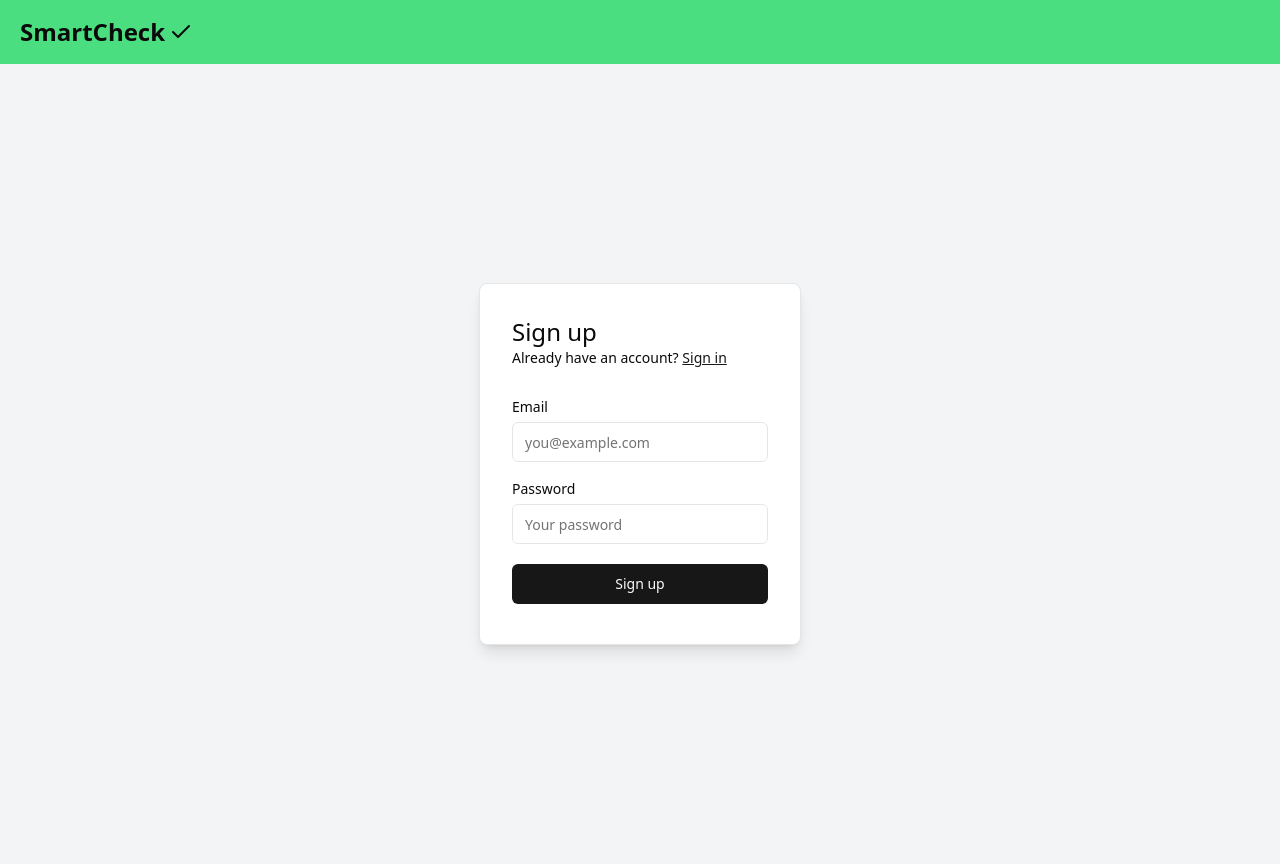
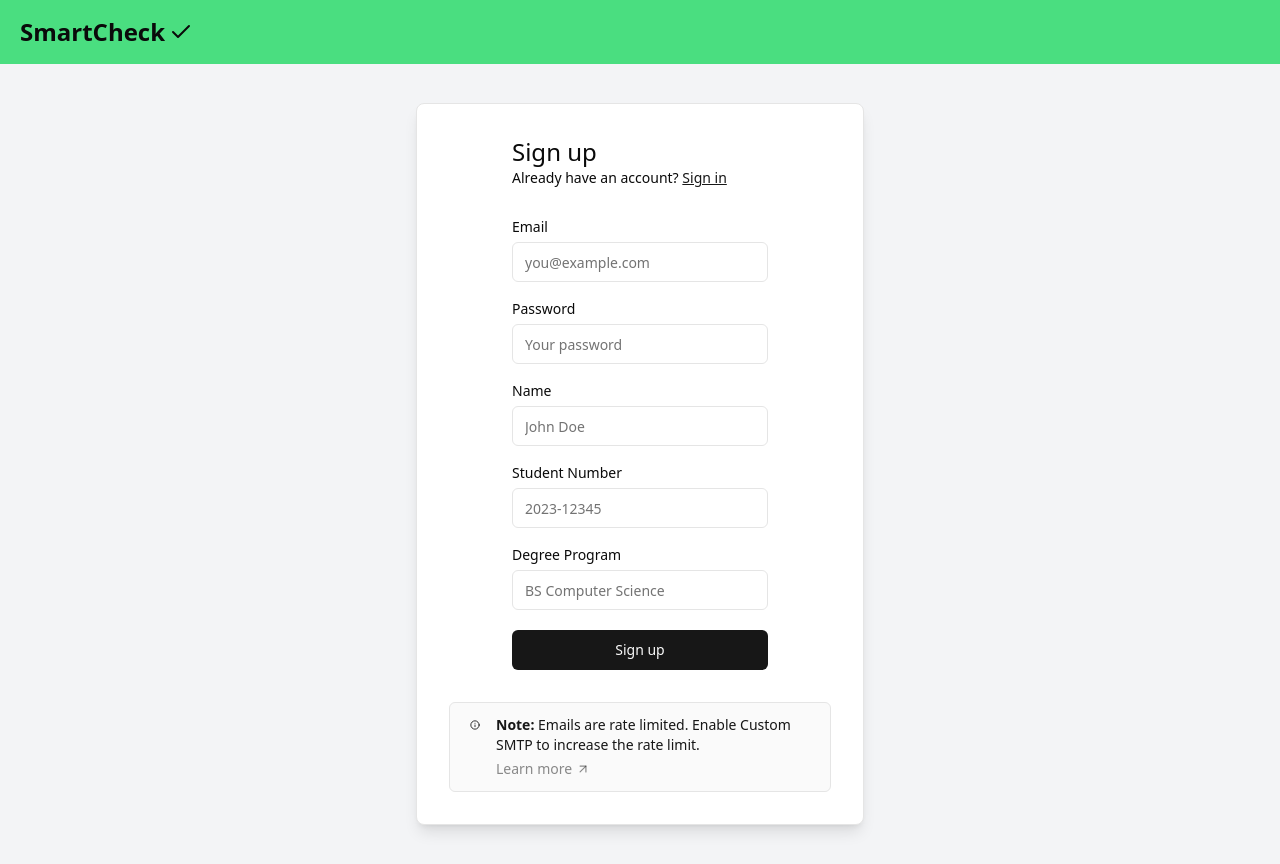
Before and after one commit to PhillipHufana/SmartCheck, a Next.js app: page /sign-up in a window 1280 px wide. Built offline with nearby package versions, Linux system fonts and the light colour scheme; no server answers.

Commit message:
add user details in sign-up

```diff
--- a/app/(auth-pages)/sign-up/page.tsx
+++ b/app/(auth-pages)/sign-up/page.tsx
@@ -39,12 +39,27 @@ export default async function Signup(props: {
             minLength={6}
             required
           />
+          <Label htmlFor="name">Name</Label>
+          <Input id="name" name="name" placeholder="John Doe" />
+          <Label htmlFor="studentnum">Student Number</Label>
+          <Input
+                  id="studentnum"
+                  name="studentnum"
+                  placeholder="2023-12345"
+          />
+          <Label htmlFor="degreeprog">Degree Program</Label>
+                <Input
+                  id="degreeprog"
+                  name="degreeprog"
+                  placeholder="BS Computer Science"
+          />
           <SubmitButton formAction={signUpAction} pendingText="Signing up...">
             Sign up
           </SubmitButton>
           <FormMessage message={searchParams} />
         </div>
       </form>
+      <SmtpMessage />
     </>
   );
 }
```
